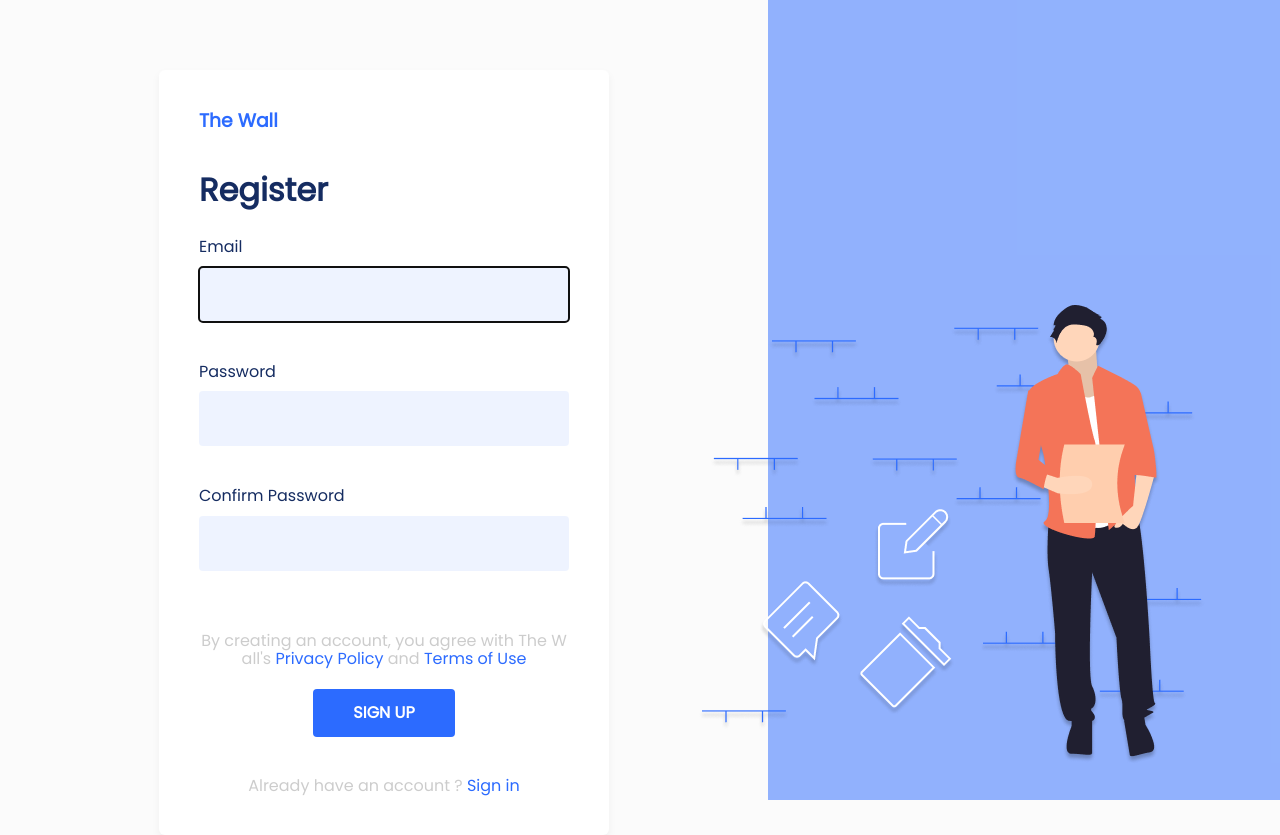
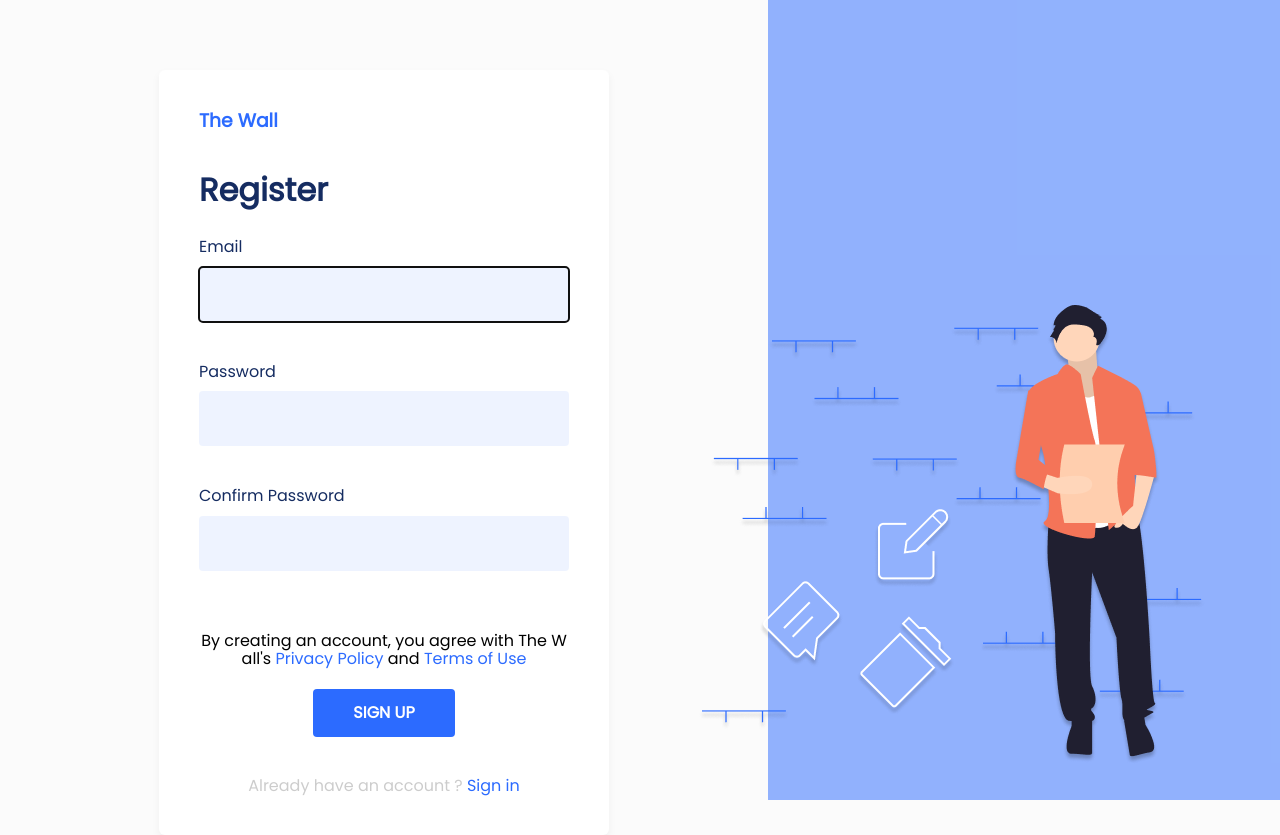
Before and after one commit to v88-alfonso-martin/the-wall-react-class, a React (Create React App) app: page /signup in a window 1280 px wide. Built offline with nearby package versions, Linux system fonts and the light colour scheme.

Commit message:
added some changes

```diff
--- a/src/views/signup/signup.scss
+++ b/src/views/signup/signup.scss
@@ -69,7 +69,7 @@
             }
 
             p {
-                color: rgba($black, 20%);
+                color: $black;
                 margin-bottom: 0;
                 margin-top: 40px;
                 text-align: center;
@@ -77,6 +77,10 @@
                 a {
                     color: $primary_color;
                     text-decoration: none;
+                }
+
+                &:last-child {
+                    color: rgba($black, 20%);
                 }
             }
         }
```
